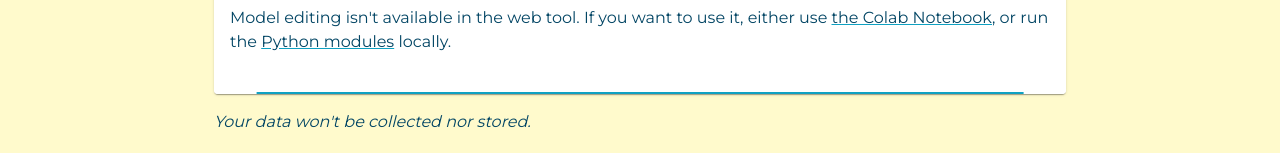
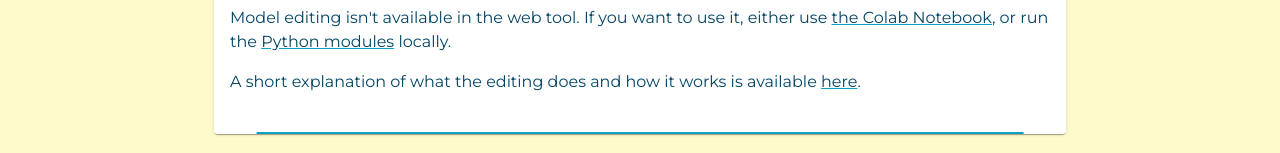
Before and after one commit to safer-ai/SaferAI-Website, a React (Create React App) app in the folder frontend/: page /countergenweb in a window 1280 px wide. Shown: the part 1556-1709 px from the top of the page. Built offline with nearby package versions, Linux system fonts and the light colour scheme; no server answers.

Commit message:
Add link to explanation

```diff
--- a/frontend/src/countergenweb_sections/ModelEditing.tsx
+++ b/frontend/src/countergenweb_sections/ModelEditing.tsx
@@ -14,6 +14,18 @@ const ModelEditing = () => {
           either use <a href={NOTEBOOK_URL}>the Colab Notebook</a>, or run the{" "}
           <a href={REPO_URL}>Python modules</a> locally.
         </p>
+        <p>
+          A short explanation of what the editing does and how it works is
+          available{" "}
+          <a
+            href={
+              "https://fabienroger.github.io/Countergen/docs/_build/html/countergenedit/usage.html"
+            }
+          >
+            here
+          </a>
+          .
+        </p>
       </CardContent>
     </Card>
   );
```
